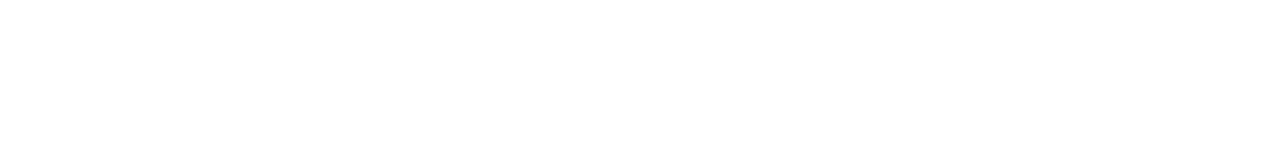
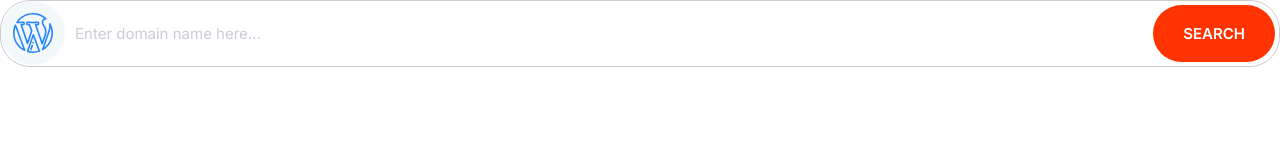
Before and after one commit to Luqmansyed/Practice, a plain HTML site: page index.html in a window 1280 px wide. Drawn offline with Linux system fonts and the light colour scheme.

Commit message:
Input Group

```diff
--- a/css/styles.css
+++ b/css/styles.css
@@ -4,6 +4,8 @@
     --color-accent:#ff3400;
     --color-headings: #1b0760;
     --color-body: #918ca4;
+    --color-border: #ccc;
+    --border-radius: 30px;
 }
 
 *,
@@ -236,3 +238,39 @@ a {
         font-size: 1.5rem;
     }
 }
+
+/*--Input--*/
+.input {
+    border-radius: var(--border-radius);
+    border: 1px solid var(--color-border);
+    color: var(--color-headings);
+    font-size: 2rem;
+    outline: 0;
+    padding: 1.5rem 3.5rem;
+}
+
+::placeholder {
+    color: #cdcbd7;
+}
+
+.input-group {
+    border: 1px solid var(--color-border);
+    border-radius: var(--border-radius);
+    display: flex;
+}
+
+.input-group .input {
+    border: 0;
+    flex-grow: 1;
+    padding: 1.5rem 1rem;
+}
+
+.input-group .btn {
+    margin: 4px;
+}
+
+@media screen and (min-width: 1024px) {
+    .input {
+        font-size: 1.5rem;
+    }
+}
--- a/index.html
+++ b/index.html
@@ -11,6 +11,17 @@
     <title>Document</title>
 </head>
 <body>
-
+    <div class="input-group">
+        <span class="icon-container">
+        <svg class="icon icon--primary">
+            <use xlink:href="images/sprite.svg#wordpress"></use>
+        </svg>
+        </span>
+      <input
+      type="text"
+      class="input"
+      placeholder="Enter domain name here..."/>
+      <button class="btn btn--accent">Search</button>
+    </div>
 </body>
 </html>
```
